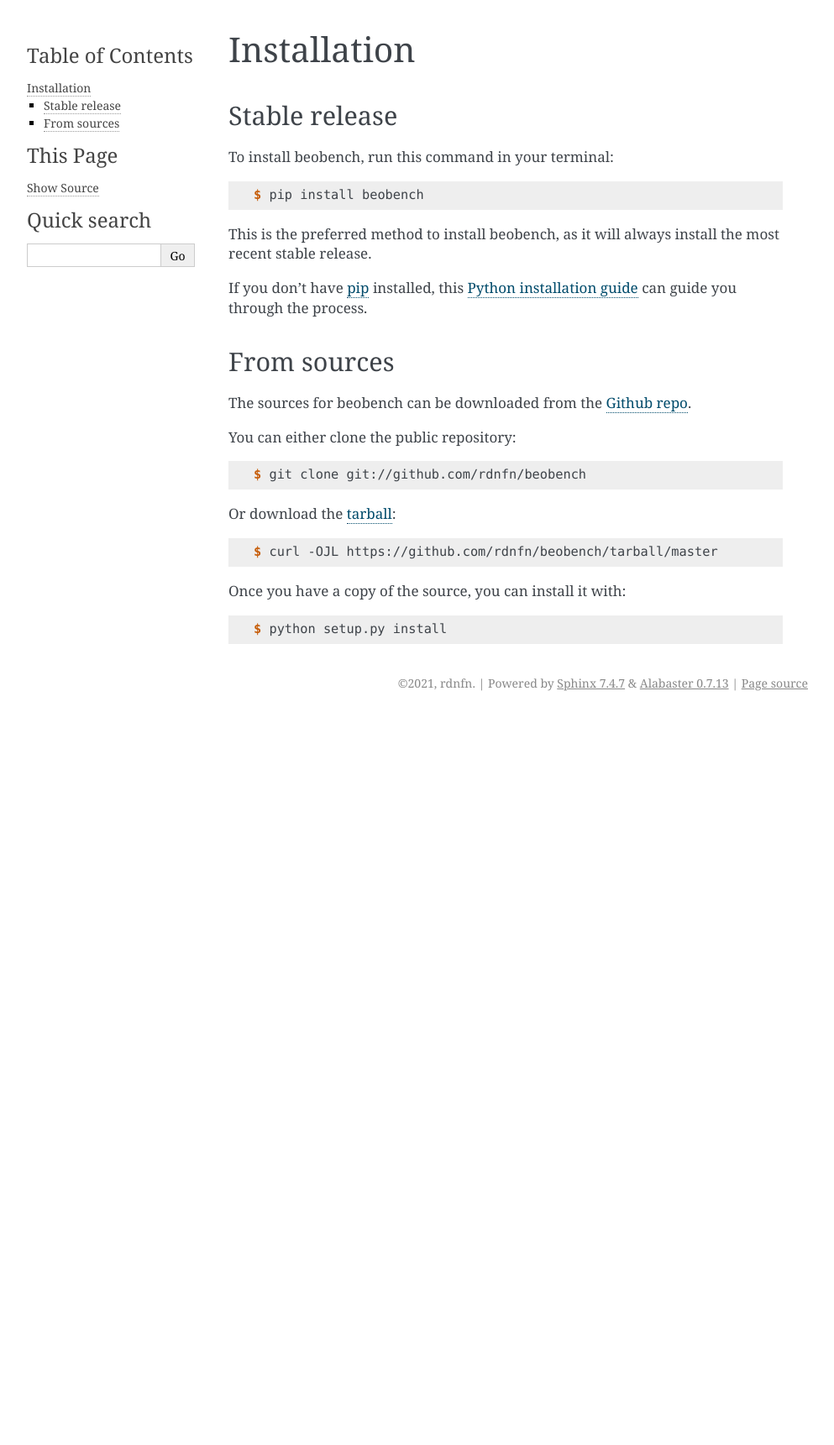
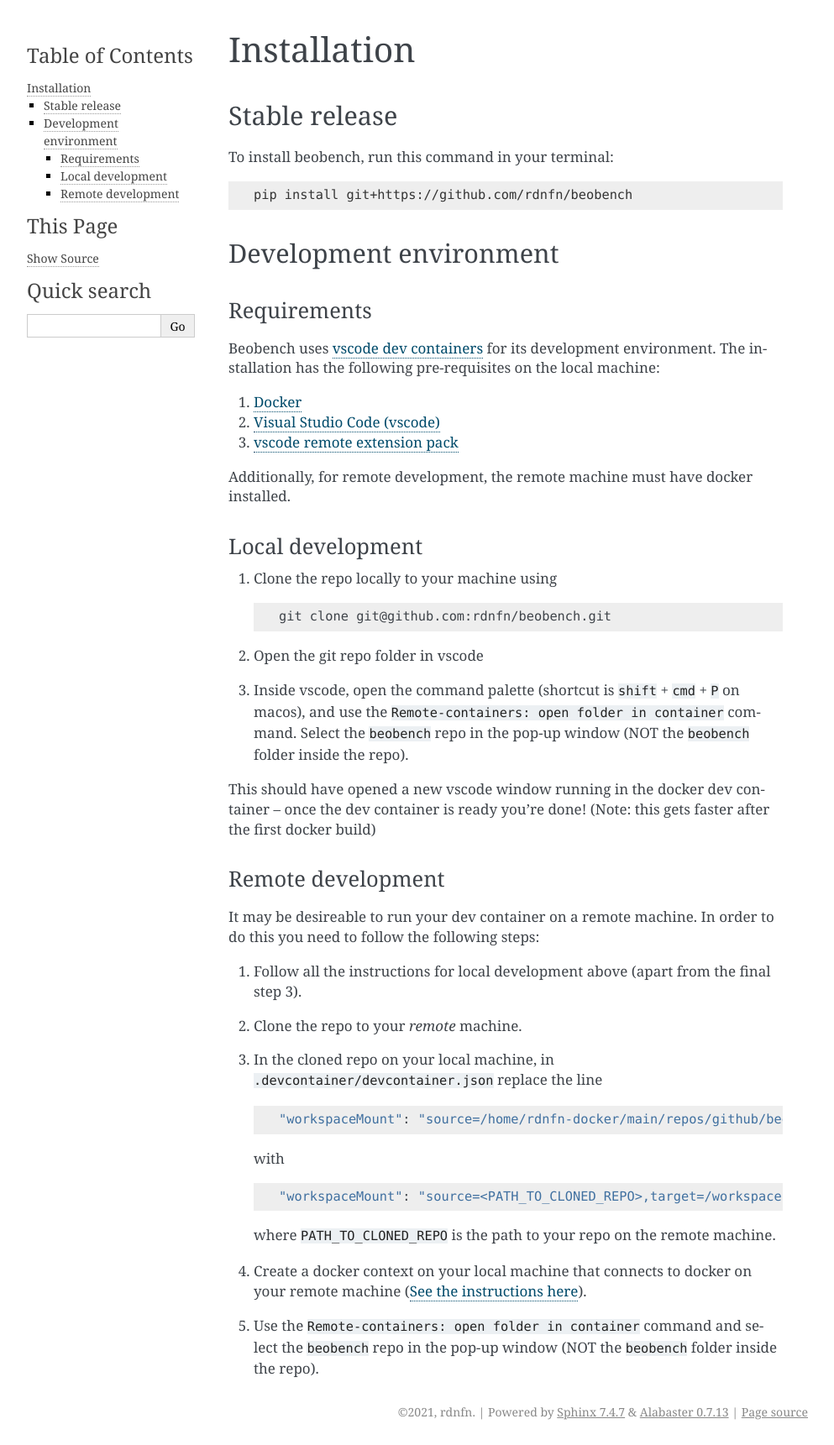
Before and after one commit to rdnfn/beobench, a Sphinx documentation site: the page built from docs/installation.rst, in a window 1280 px wide. Shown: the whole page at 84% size, without its empty margins (148-1141 px from the left). Built offline with Sphinx 7.4.7, drawn with Linux system fonts in a browser that asks for light colours; pages that are not in the unit, such as notebooks, are missing from menus; before the commit the page ends 900 px from its top, so only the background shows below that.

Commit message:
docs: update installation and usage

```diff
--- a/docs/index.rst
+++ b/docs/index.rst
@@ -19,7 +19,7 @@ Contents
    history
 
 Indices and tables
-==================
+------------------
 * :ref:`genindex`
 * :ref:`modindex`
 * :ref:`search`
--- a/docs/installation.rst
+++ b/docs/installation.rst
@@ -12,40 +12,65 @@ To install beobench, run this command in your terminal:
 
 .. code-block:: console
 
-    $ pip install beobench
+    pip install git+https://github.com/rdnfn/beobench
 
-This is the preferred method to install beobench, as it will always install the most recent stable release.
-
-If you don't have `pip`_ installed, this `Python installation guide`_ can guide
-you through the process.
-
-.. _pip: https://pip.pypa.io
-.. _Python installation guide: http://docs.python-guide.org/en/latest/starting/installation/
+.. This is the preferred method to install beobench, as it will always install the most recent stable release.
 
 
-From sources
-------------
-
-The sources for beobench can be downloaded from the `Github repo`_.
-
-You can either clone the public repository:
-
-.. code-block:: console
-
-    $ git clone git://github.com/rdnfn/beobench
-
-Or download the `tarball`_:
-
-.. code-block:: console
-
-    $ curl -OJL https://github.com/rdnfn/beobench/tarball/master
-
-Once you have a copy of the source, you can install it with:
-
-.. code-block:: console
-
-    $ python setup.py install
 
 
-.. _Github repo: https://github.com/rdnfn/beobench
-.. _tarball: https://github.com/rdnfn/beobench/tarball/master
+Development environment
+-----------------------
+
+Requirements
+^^^^^^^^^^^^^^^^^^
+
+Beobench uses `vscode dev containers <https://code.visualstudio.com/docs/remote/containers-tutorial>`_ for its development environment. The installation has the following pre-requisites on the local machine:
+
+1. `Docker <https://www.docker.com/get-started>`_
+2. `Visual Studio Code (vscode) <https://code.visualstudio.com/>`_
+3. `vscode remote extension pack <https://marketplace.visualstudio.com/items?itemName=ms-vscode-remote.vscode-remote-extensionpack>`_
+
+Additionally, for remote development, the remote machine must have docker installed.
+
+
+Local development
+^^^^^^^^^^^^^^^^^^
+
+
+1. Clone the repo locally to your machine using
+
+   .. code-block::
+
+        git clone git@github.com:rdnfn/beobench.git
+
+2. Open the git repo folder in vscode
+3. Inside vscode, open the command palette (shortcut is ``shift`` + ``cmd`` + ``P`` on macos), and use the ``Remote-containers: open folder in container`` command. Select the ``beobench`` repo in the pop-up window (NOT the ``beobench`` folder inside the repo).
+
+This should have opened a new vscode window running in the docker dev container -- once the dev container is ready you're done! (Note: this gets faster after the first docker build)
+
+
+Remote development
+^^^^^^^^^^^^^^^^^^
+
+It may be desireable to run your dev container on a remote machine. In order to do this you need to follow the following steps:
+
+1. Follow all the instructions for local development above (apart from the final step 3).
+2. Clone the repo to your *remote* machine.
+3. In the cloned repo on your local machine, in ``.devcontainer/devcontainer.json`` replace the line
+
+   .. code-block::
+
+        "workspaceMount": "source=/home/rdnfn-docker/main/repos/github/beobench/,target=/workspace,type=bind,consistency=cached"
+
+
+   with
+
+   .. code-block::
+
+        "workspaceMount": "source=<PATH_TO_CLONED_REPO>,target=/workspace,type=bind,consistency=cached"
+
+   where ``PATH_TO_CLONED_REPO`` is the path to your repo on the remote machine.
+
+4. Create a docker context on your local machine that connects to docker on your remote machine (`See the instructions here <https://stackoverflow.com/a/63814363>`_).
+5. Use the ``Remote-containers: open folder in container`` command and select the ``beobench`` repo in the pop-up window (NOT the ``beobench`` folder inside the repo).
--- a/docs/usage.rst
+++ b/docs/usage.rst
@@ -5,60 +5,3 @@ Usage
 To use beobench in a project::
 
     import beobench
-
-
-Development environment
------------------------
-
-Requirements
-^^^^^^^^^^^^^^^^^^
-
-Beobench uses `vscode dev containers <https://code.visualstudio.com/docs/remote/containers-tutorial>`_ for its development environment. The installation has the following pre-requisites on the local machine:
-
-1. `Docker <https://www.docker.com/get-started>`_
-2. `Visual Studio Code (vscode) <https://code.visualstudio.com/>`_
-3. `vscode remote extension pack <https://marketplace.visualstudio.com/items?itemName=ms-vscode-remote.vscode-remote-extensionpack>`_
-
-Additionally, for remote development, the remote machine must have docker installed.
-
-
-Local development
-^^^^^^^^^^^^^^^^^^
-
-
-1. Clone the repo locally to your machine using
-
-   .. code-block::
-
-        git clone git@github.com:rdnfn/beobench.git
-
-2. Open the git repo folder in vscode
-3. Inside vscode, open the command palette (shortcut is ``shift`` + ``cmd`` + ``P`` on macos), and use the ``Remote-containers: open folder in container`` command. Select the ``beobench`` repo in the pop-up window (NOT the ``beobench`` folder inside the repo).
-
-This should have opened a new vscode window running in the docker dev container -- once the dev container is ready you're done! (Note: this gets faster after the first docker build)
-
-
-Remote development
-^^^^^^^^^^^^^^^^^^
-
-It may be desireable to run your dev container on a remote machine. In order to do this you need to follow the following steps:
-
-1. Follow all the instructions for local development above (apart from the final step 3).
-2. Clone the repo to your *remote* machine.
-3. In the cloned repo on your local machine, in ``.devcontainer/devcontainer.json`` replace the line
-
-   .. code-block::
-
-        "workspaceMount": "source=/home/rdnfn-docker/main/repos/github/beobench/,target=/workspace,type=bind,consistency=cached"
-
-
-   with
-
-   .. code-block::
-
-        "workspaceMount": "source=<PATH_TO_CLONED_REPO>,target=/workspace,type=bind,consistency=cached"
-
-   where ``PATH_TO_CLONED_REPO`` is the path to your repo on the remote machine.
-
-4. Create a docker context on your local machine that connects to docker on your remote machine (`See the instructions here <https://stackoverflow.com/a/63814363>`_).
-5. Use the ``Remote-containers: open folder in container`` command and select the ``beobench`` repo in the pop-up window (NOT the ``beobench`` folder inside the repo).
```
